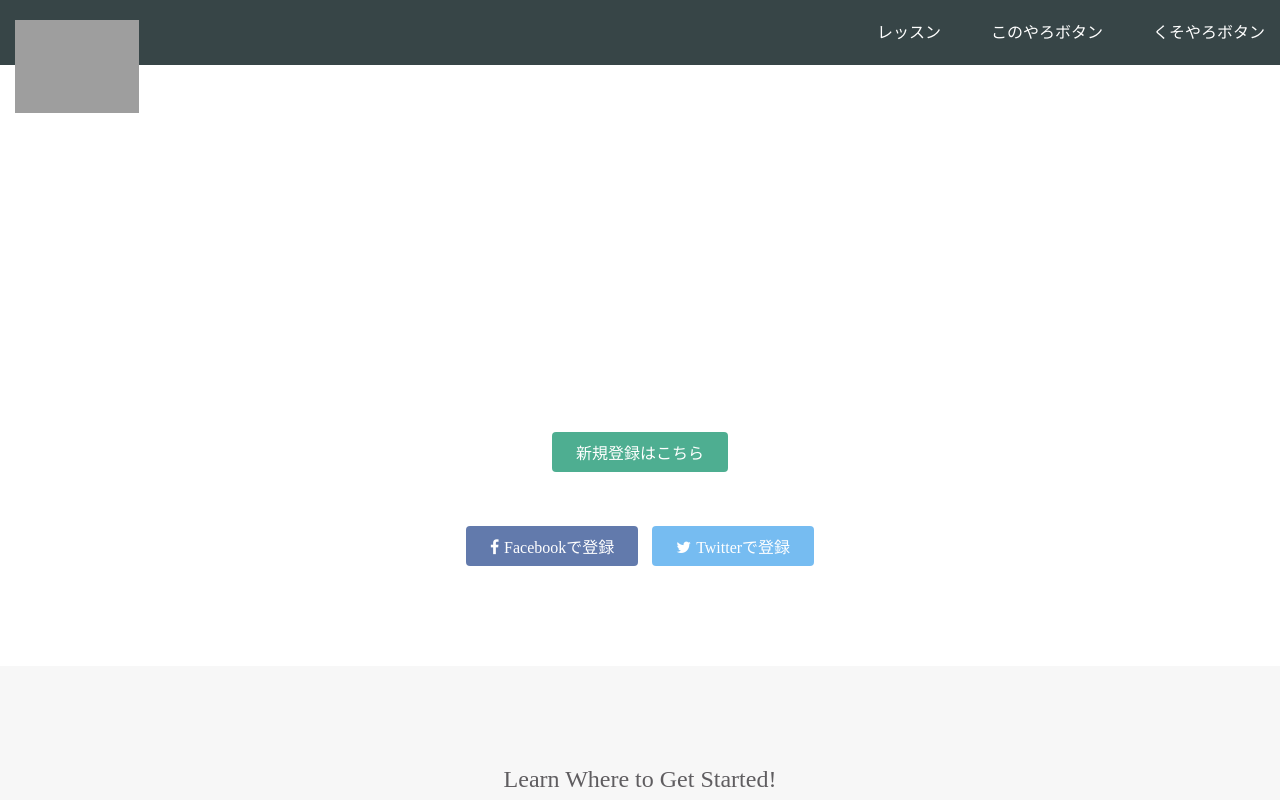
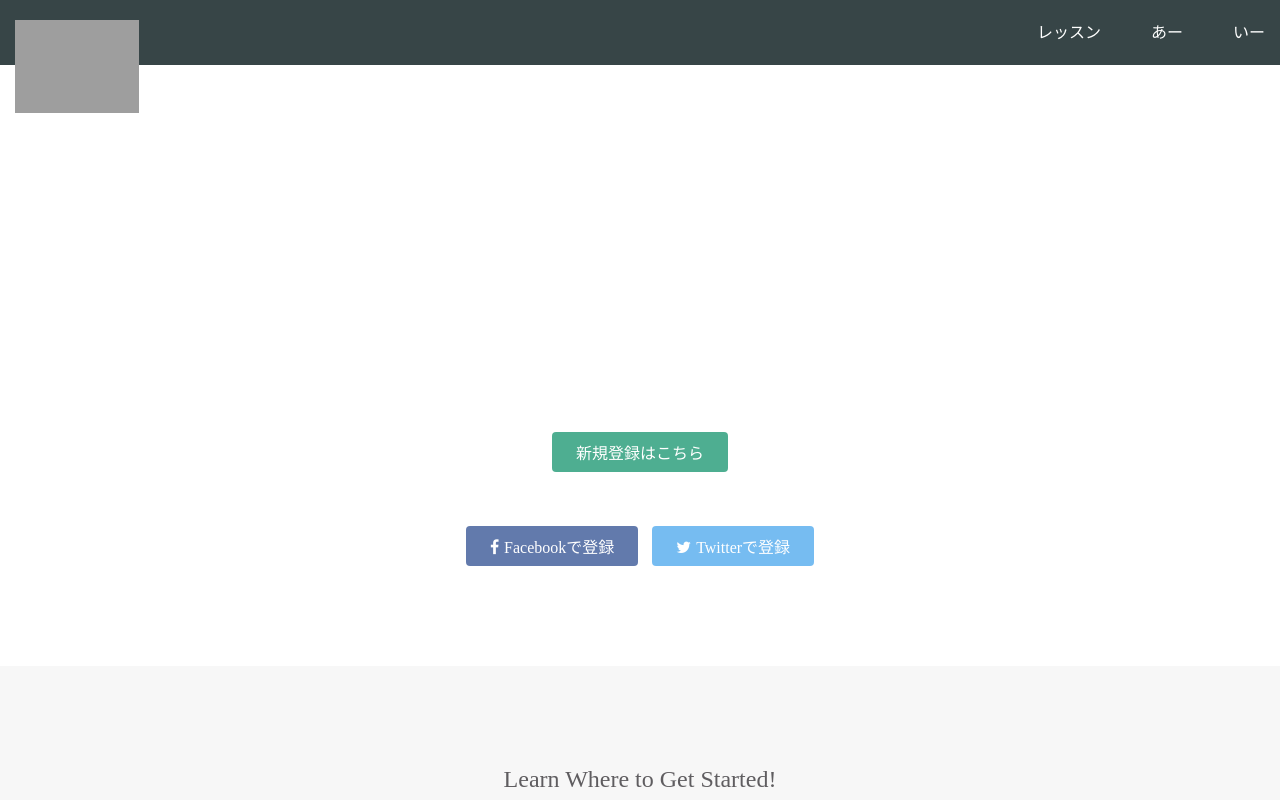
Before and after one commit to ikato0216/ikatp0216.github.io, a plain HTML site: page index.html in a window 1280 px wide. Shown: the top 800 px of the page. Drawn offline with Linux system fonts and the light colour scheme; grey boxes are pictures that could not be loaded.

Commit message:
Update index.html

```diff
--- a/index.html
+++ b/index.html
@@ -16,8 +16,8 @@
       <span class="fa fa-bars menu-icon"></span>
       <div class="header-right">
         <a href="#">レッスン</a>
-        <a href="#">このやろボタン</a>
-        <a href="#" class="login">くそやろボタン</a>
+        <a href="#">あー</a>
+        <a href="#" class="login">いー</a>
       </div>
     </div>
   </header>
```
